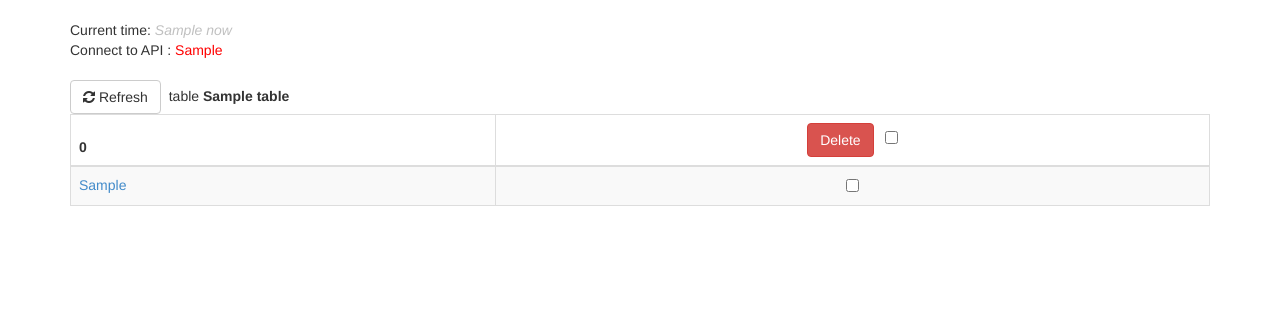
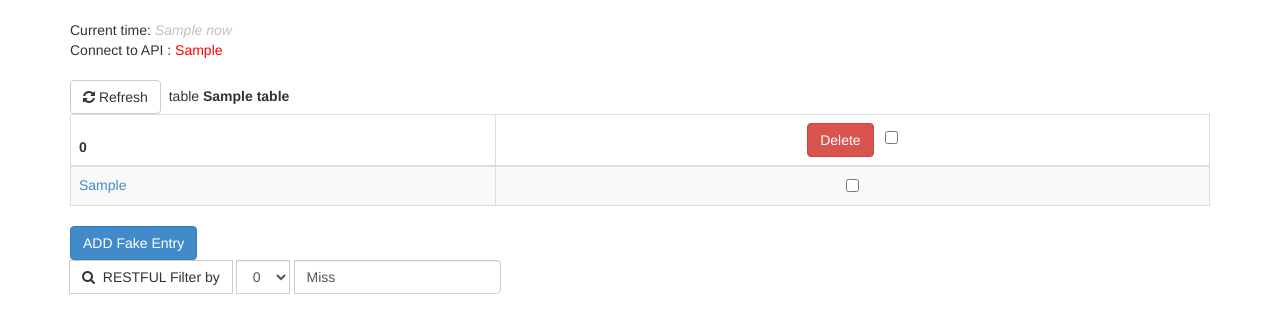
Before and after one commit to vincseize/_SLIM3VUEJS_STARTER, a PHP site: the page made by frontend/app/templates/testApi.twig in a window 1280 px wide. Shown: the part 57-390 px from the top of the page. Run offline with PHP 8.4, Linux system fonts and the light colour scheme; the template is opened without the code that fills it: most values are stand-ins (such as "Sample title", 1, 10 or a date in 2020); some libraries are stand-ins or nearby versions.

Commit message:
search filters

```diff
--- a/frontend/app/templates/testApi.twig
+++ b/frontend/app/templates/testApi.twig
@@ -103,6 +103,86 @@
             {% endfor %}
         </tbody>
     </table>
+    <!-- <input type='button' value='ADD Fake Entry' onClick='window.location.reload();' style='width:200px'> -->
+    <button type="button" name="btn_add_fake" id="btn_add_fake" class="btn btn-primary">ADD Fake Entry</button>
+
+<br>
+
+<!--
+<div class="d-flex align-items-end">
+
+        <div class="p-2">
+            <button type='button' name="btn_search_by" id="btn_search_by" class="btn btn-primary" styleX='width:200px'
+            onClick="
+            c = document.getElementById('search_select_col_restful');
+            var col = c.options[c.selectedIndex].value;
+            var search = document.getElementById('search_input_restful').value;
+            window.open('api/{{ table }}/search/'+col+'/'+search+'','_blank');
+            ">
+            RESTFUL SEARCH by
+            </button>
+        </div>
+
+
+        <div class="p-2">
+            &nbsp;<select name='search_select_col_restful' id='search_select_col_restful' class="form-control">
+                {% for key, value in table_fetchAll[0] %}
+                    <option>{{ key }}</option>
+                {% endfor %}
+            </select>
+        </div>
+
+        <div class="p-2">
+            &nbsp;<input name='search_input_restful' id='search_input_restful' class="form-control" type='text' value='Vincseize'>
+        </div>
+
+</div>
+ -->
+
+
+
+
+
+
+
+
+
+
+
+
+
+
+<!-- <div class="row">     -->
+        <div class="input-group">
+            <span class="input-group-btn">
+                <button type='button' name="btn_search_by" id="btn_search_by" class="btn btn-default" styleX='width:200px'>
+                <i class="fa fa-search"></i>&nbsp;&nbsp;RESTFUL Filter by</span>
+                </button>
+
+                <select name='search_select_col_restful' id='search_select_col_restful' class="form-control" style="width:auto;">
+                    {% for key, value in table_fetchAll[0] %}
+                        <option>{{ key }}</option>
+                    {% endfor %}
+                </select>
+                <input name='search_input_restful' id='search_input_restful' class="form-control" type='text' value='Miss' style="width:auto;">
+            </span>
+        </div>
+<!-- </div> -->
+
+
+
+
+
+
+
+
+
+
+
+
+
+
+
 
 </div>
 </main>
@@ -115,12 +195,23 @@
 <script>
 $(document).ready(function(){
 
-function clear_delete_checkbox(){
-    $('.checkbox-delete').each(function(){
-        $('.checkbox-delete').prop('checked', false);
+    function clear_delete_checkbox(){
+        $('.checkbox-delete').each(function(){
+            $('.checkbox-delete').prop('checked', false);
+        });
+        $('#btn_delete_all').prop('checked', false);
+    }
+
+    $('#btn_search_by').click(function(){
+        // console.log('click');
+
+        c = document.getElementById('search_select_col_restful');
+                var col = c.options[c.selectedIndex].value;
+                var search = document.getElementById('search_input_restful').value;
+                window.open('api/{{ table }}/search/'+col+'/'+search+'','_blank');
+
     });
-    $('#btn_delete_all').prop('checked', false);
-}
+
 
     $('#btn_delete').click(function(){
             var ids = [];
@@ -135,7 +226,7 @@ function clear_delete_checkbox(){
             if(confirm("Are you sure you want to delete this "+ ids +" ?"))
             {
                 $.ajax({
-                url:'../app/_crud_delete.php',
+                url:'../app/_crud.php',
                 method:'POST',
                 data:{table:'{{ table }}',ids:ids,crud:'delete'},
                 success:function(response)
```
Also changed, not shown: frontend/app/_crud.php (renamed from frontend/app/_crud_delete.php).
